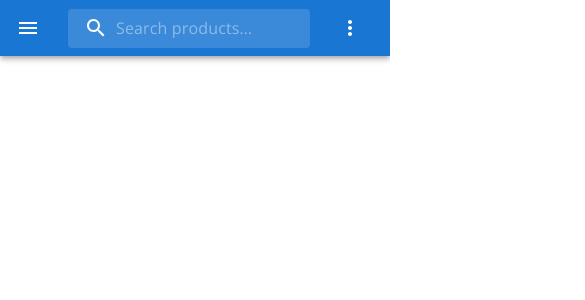
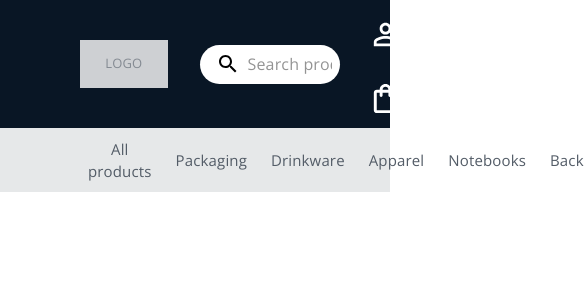
Before and after one commit to Jorgitoa9507/ReactChallenge_ShopingCart, a React (Create React App) app: page / in a window 390 px wide. Shown: the top 300 px of the page, 585 px wide, since content can reach past the window. Built offline with nearby package versions, Linux system fonts and the light colour scheme.

Commit message:
Added Links Menu

```diff
--- /dev/null
+++ b/src/components/LinksMenu.tsx
@@ -0,0 +1,36 @@
+import { Stack, Link, Box } from "@mui/material";
+import { styled } from "@mui/material/styles";
+
+const Item = styled(Link)(({ theme }) => ({
+  padding: theme.spacing(1),
+  textAlign: "center",
+  color: theme.palette.dark["04"],
+  textDecoration: "none",
+  cursor: "pointer",
+  verticalAlign: "middle",
+  alignSelf: "center",
+  fontSize: 15,
+  "&:hover": {
+    color: theme.palette.dark["01"],
+  },
+}));
+
+export default function LinksMenu() {
+  return (
+    <Box
+      sx={(theme) => ({
+        height: 64,
+        backgroundColor: "dark.10",
+        paddingLeft: theme.spacing(10),
+      })}>
+      <Stack direction="row" spacing={1} sx={{ height: "100%" }}>
+        <Item>All products</Item>
+        <Item>Packaging</Item>
+        <Item>Drinkware</Item>
+        <Item>Apparel</Item>
+        <Item>Notebooks</Item>
+        <Item>Backpacks</Item>
+      </Stack>
+    </Box>
+  );
+}
--- a/src/layout/Header.tsx
+++ b/src/layout/Header.tsx
@@ -1,28 +1,17 @@
-import * as React from "react";
 import { styled, alpha } from "@mui/material/styles";
-import AppBar from "@mui/material/AppBar";
-import Box from "@mui/material/Box";
-import Toolbar from "@mui/material/Toolbar";
-import IconButton from "@mui/material/IconButton";
-import Typography from "@mui/material/Typography";
-import InputBase from "@mui/material/InputBase";
-import Badge from "@mui/material/Badge";
-import MenuItem from "@mui/material/MenuItem";
-import Menu from "@mui/material/Menu";
-import MenuIcon from "@mui/icons-material/Menu";
-import SearchIcon from "@mui/icons-material/Search";
-import AccountCircle from "@mui/icons-material/AccountCircle";
-import MailIcon from "@mui/icons-material/Mail";
-import NotificationsIcon from "@mui/icons-material/Notifications";
-import MoreIcon from "@mui/icons-material/MoreVert";
+import { AppBar, Box, Toolbar, IconButton, InputBase } from "@mui/material";
+import {
+  SearchOutlined,
+  PersonOutline,
+  ShoppingBagOutlined,
+} from "@mui/icons-material";
+import LinksMenu from "../components/LinksMenu";
 
 const Search = styled("div")(({ theme }) => ({
   position: "relative",
-  borderRadius: theme.shape.borderRadius,
-  backgroundColor: alpha(theme.palette.common.white, 0.15),
-  "&:hover": {
-    backgroundColor: alpha(theme.palette.common.white, 0.25),
-  },
+  borderRadius: 20,
+  backgroundColor: theme.palette.white.main,
+  color: theme.palette.dark.main,
   marginRight: theme.spacing(2),
   marginLeft: 0,
   width: "100%",
@@ -42,7 +31,18 @@ const SearchIconWrapper = styled("div")(({ theme }) => ({
   justifyContent: "center",
 }));
 
-const StyledInputBase = styled(InputBase)(({ theme }) => ({
+const LogoBox = styled("div")(({ theme }) => ({
+  width: 172,
+  height: 48,
+  backgroundColor: theme.palette.dark["09"],
+  color: theme.palette.dark["06"],
+  fontSize: 13,
+  display: "flex",
+  justifyContent: "center",
+  alignItems: "center",
+}));
+
+const SearchInput = styled(InputBase)(({ theme }) => ({
   color: "inherit",
   "& .MuiInputBase-input": {
     padding: theme.spacing(1, 1, 1, 0),
@@ -54,168 +54,62 @@ const StyledInputBase = styled(InputBase)(({ theme }) => ({
       width: "20ch",
     },
   },
+  "& .MuiInputBase-input::placeholder": {
+    color: theme.palette.dark.main,
+  },
+  "& .MuiInputBase-input::-ms-input-placeholder": {
+    color: theme.palette.dark.main,
+  },
 }));
 
 export default function Header() {
-  const [anchorEl, setAnchorEl] = React.useState<null | HTMLElement>(null);
-  const [mobileMoreAnchorEl, setMobileMoreAnchorEl] =
-    React.useState<null | HTMLElement>(null);
-
-  const isMenuOpen = Boolean(anchorEl);
-  const isMobileMenuOpen = Boolean(mobileMoreAnchorEl);
-
-  const handleProfileMenuOpen = (event: React.MouseEvent<HTMLElement>) => {
-    setAnchorEl(event.currentTarget);
-  };
-
-  const handleMobileMenuClose = () => {
-    setMobileMoreAnchorEl(null);
-  };
-
-  const handleMenuClose = () => {
-    setAnchorEl(null);
-    handleMobileMenuClose();
-  };
-
-  const handleMobileMenuOpen = (event: React.MouseEvent<HTMLElement>) => {
-    setMobileMoreAnchorEl(event.currentTarget);
-  };
-
-  const menuId = "primary-search-account-menu";
-  const renderMenu = (
-    <Menu
-      anchorEl={anchorEl}
-      anchorOrigin={{
-        vertical: "top",
-        horizontal: "right",
-      }}
-      id={menuId}
-      keepMounted
-      transformOrigin={{
-        vertical: "top",
-        horizontal: "right",
-      }}
-      open={isMenuOpen}
-      onClose={handleMenuClose}>
-      <MenuItem onClick={handleMenuClose}>Profile</MenuItem>
-      <MenuItem onClick={handleMenuClose}>My account</MenuItem>
-    </Menu>
-  );
-
-  const mobileMenuId = "primary-search-account-menu-mobile";
-  const renderMobileMenu = (
-    <Menu
-      anchorEl={mobileMoreAnchorEl}
-      anchorOrigin={{
-        vertical: "top",
-        horizontal: "right",
-      }}
-      id={mobileMenuId}
-      keepMounted
-      transformOrigin={{
-        vertical: "top",
-        horizontal: "right",
-      }}
-      open={isMobileMenuOpen}
-      onClose={handleMobileMenuClose}>
-      <MenuItem>
-        <IconButton size="large" aria-label="show 4 new mails" color="inherit">
-          <Badge badgeContent={4} color="error">
-            <MailIcon />
-          </Badge>
-        </IconButton>
-        <p>Messages</p>
-      </MenuItem>
-      <MenuItem>
-        <IconButton
-          size="large"
-          aria-label="show 17 new notifications"
-          color="inherit">
-          <Badge badgeContent={17} color="error">
-            <NotificationsIcon />
-          </Badge>
-        </IconButton>
-        <p>Notifications</p>
-      </MenuItem>
-      <MenuItem onClick={handleProfileMenuOpen}>
-        <IconButton
-          size="large"
-          aria-label="account of current user"
-          aria-controls="primary-search-account-menu"
-          aria-haspopup="true"
-          color="inherit">
-          <AccountCircle />
-        </IconButton>
-        <p>Profile</p>
-      </MenuItem>
-    </Menu>
-  );
-
   return (
     <Box sx={{ flexGrow: 1 }}>
-      <AppBar position="static">
+      <AppBar
+        position="sticky"
+        sx={(theme) => ({
+          backgroundColor: theme.palette.dark["01"],
+          minHeight: 88,
+          justifyContent: "center",
+          boxShadow: "none",
+          paddingLeft: theme.spacing(8),
+        })}>
         <Toolbar>
-          <IconButton
-            size="large"
-            edge="start"
-            color="inherit"
-            aria-label="open drawer"
-            sx={{ mr: 2 }}>
-            <MenuIcon />
-          </IconButton>
-          <Search>
-            <SearchIconWrapper>
-              <SearchIcon />
-            </SearchIconWrapper>
-            <StyledInputBase
-              placeholder="Search products…"
-              inputProps={{ "aria-label": "search" }}
-            />
-          </Search>
-          <Box sx={{ flexGrow: 1 }} />
-          <Box sx={{ display: { xs: "none", md: "flex" } }}>
-            <IconButton
-              size="large"
-              aria-label="show 4 new mails"
-              color="inherit">
-              <Badge badgeContent={4} color="error">
-                <MailIcon />
-              </Badge>
+          <Box
+            sx={(theme) => ({
+              display: "flex",
+              alignItems: "center",
+              justifyContent: "center",
+              gap: theme.spacing(4),
+              flexGrow: 2,
+            })}>
+            <LogoBox>
+              <span>LOGO</span>
+            </LogoBox>
+            <Search sx={{ flexGrow: 1 }}>
+              <SearchIconWrapper>
+                <SearchOutlined />
+              </SearchIconWrapper>
+              <SearchInput
+                placeholder="Search products"
+                inputProps={{ "aria-label": "search" }}
+              />
+            </Search>
+          </Box>
+
+          <Box sx={{ flexGrow: 1, textAlign: "end" }}>
+            <IconButton size="large" color="inherit">
+              <PersonOutline fontSize="large" />
+              <span style={{ fontSize: 15, paddingLeft: 5 }}>Sign in</span>
             </IconButton>
-            <IconButton
-              size="large"
-              aria-label="show 17 new notifications"
-              color="inherit">
-              <Badge badgeContent={17} color="error">
-                <NotificationsIcon />
-              </Badge>
-            </IconButton>
-            <IconButton
-              size="large"
-              edge="end"
-              aria-label="account of current user"
-              aria-controls={menuId}
-              aria-haspopup="true"
-              onClick={handleProfileMenuOpen}
-              color="inherit">
-              <AccountCircle />
-            </IconButton>
-          </Box>
-          <Box sx={{ display: { xs: "flex", md: "none" } }}>
-            <IconButton
-              size="large"
-              aria-label="show more"
-              aria-controls={mobileMenuId}
-              aria-haspopup="true"
-              onClick={handleMobileMenuOpen}
-              color="inherit">
-              <MoreIcon />
+            <IconButton size="large" color="inherit">
+              <ShoppingBagOutlined fontSize="large" />
+              <span style={{ fontSize: 15, paddingLeft: 5 }}>Cart</span>
             </IconButton>
           </Box>
         </Toolbar>
       </AppBar>
-      {renderMobileMenu}
-      {renderMenu}
+      <LinksMenu />
     </Box>
   );
 }
```
